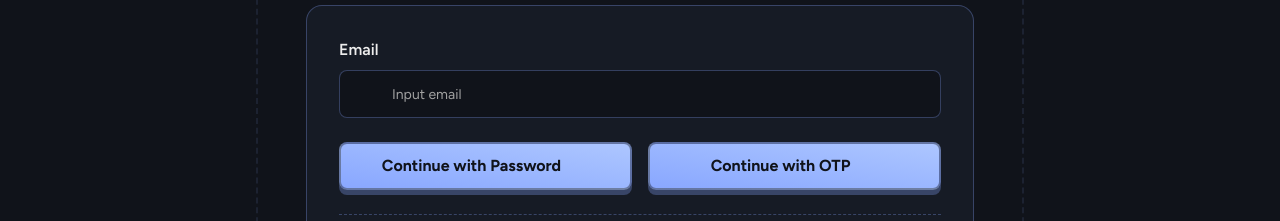
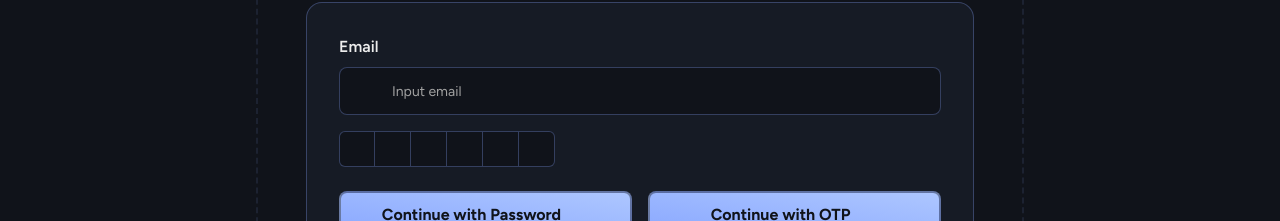
Before and after one commit to ardihp/bagi-bayar, a Next.js app: page /auth/sign-in in a window 1280 px wide. Shown: the part 289-510 px from the top of the page. Built offline with nearby package versions, Linux system fonts and the light colour scheme; no server answers; some icons are missing.

Commit message:
fix(auth): implement input otp

```diff
--- /dev/null
+++ b/components/ui/input-otp.tsx
@@ -0,0 +1,87 @@
+"use client";
+
+import * as React from "react";
+import { OTPInput, OTPInputContext } from "input-otp";
+
+import { cn } from "@/lib/utils";
+import { HugeiconsIcon } from "@hugeicons/react";
+import { MinusSignIcon } from "@hugeicons/core-free-icons";
+
+function InputOTP({
+  className,
+  containerClassName,
+  ...props
+}: React.ComponentProps<typeof OTPInput> & {
+  containerClassName?: string;
+}) {
+  return (
+    <OTPInput
+      data-slot="input-otp"
+      containerClassName={cn(
+        "cn-input-otp flex items-center has-disabled:opacity-50",
+        containerClassName,
+      )}
+      spellCheck={false}
+      className={cn("disabled:cursor-not-allowed", className)}
+      {...props}
+    />
+  );
+}
+
+function InputOTPGroup({ className, ...props }: React.ComponentProps<"div">) {
+  return (
+    <div
+      data-slot="input-otp-group"
+      className={cn(
+        "flex items-center rounded-4xl has-aria-invalid:border-destructive has-aria-invalid:ring-[3px] has-aria-invalid:ring-destructive/20 dark:has-aria-invalid:ring-destructive/40",
+        className,
+      )}
+      {...props}
+    />
+  );
+}
+
+function InputOTPSlot({
+  index,
+  className,
+  ...props
+}: React.ComponentProps<"div"> & {
+  index: number;
+}) {
+  const inputOTPContext = React.useContext(OTPInputContext);
+  const { char, hasFakeCaret, isActive } = inputOTPContext?.slots[index] ?? {};
+
+  return (
+    <div
+      data-slot="input-otp-slot"
+      data-active={isActive}
+      className={cn(
+        "relative flex size-9 items-center justify-center border-y border-r border-secondary/30 bg-background text-sm transition-all outline-none first:rounded-l-md first:border-l last:rounded-r-md aria-invalid:border-destructive data-[active=true]:z-10 data-[active=true]:border-ring data-[active=true]:ring-[3px] data-[active=true]:ring-secondary/20 data-[active=true]:aria-invalid:border-destructive data-[active=true]:aria-invalid:ring-destructive/20 dark:data-[active=true]:aria-invalid:ring-destructive/40",
+        className,
+      )}
+      {...props}
+    >
+      {char}
+      {hasFakeCaret && (
+        <div className="pointer-events-none absolute inset-0 flex items-center justify-center">
+          <div className="h-4 w-px animate-caret-blink bg-foreground duration-1000" />
+        </div>
+      )}
+    </div>
+  );
+}
+
+function InputOTPSeparator({ ...props }: React.ComponentProps<"div">) {
+  return (
+    <div
+      data-slot="input-otp-separator"
+      className="flex items-center [&_svg:not([class*='size-'])]:size-4"
+      role="separator"
+      {...props}
+    >
+      <HugeiconsIcon icon={MinusSignIcon} strokeWidth={2} />
+    </div>
+  );
+}
+
+export { InputOTP, InputOTPGroup, InputOTPSlot, InputOTPSeparator };
--- a/hooks/use-auth.ts
+++ b/hooks/use-auth.ts
@@ -1,7 +1,7 @@
 "use server";
 
 import { createServerSupabase } from "@/lib/supabase/server";
-import { SignInWithEmail, SignUpWithEmail } from "@/types/auth";
+import { SignInWithEmail, SignUpWithEmail, VerifyOTP } from "@/types/auth";
 
 export const signInWithEmail = async (params: SignInWithEmail) => {
   const client = await createServerSupabase();
@@ -54,6 +54,9 @@ export const signInWithOTP = async (params: { email: string }) => {
   const client = await createServerSupabase();
   const { data, error } = await client.auth.signInWithOtp({
     email: params.email,
+    options: {
+      shouldCreateUser: false,
+    },
   });
 
   if (error) {
@@ -69,3 +72,25 @@ export const signInWithOTP = async (params: { email: string }) => {
     message: "OTP Code sent, please kindly check your email.",
   };
 };
+
+export const verifyOTP = async (params: VerifyOTP) => {
+  const client = await createServerSupabase();
+  const { data, error } = await client.auth.verifyOtp({
+    email: params.email,
+    token: params.otp,
+    type: "email",
+  });
+
+  if (error) {
+    return {
+      success: false,
+      message: error?.message,
+    };
+  }
+
+  return {
+    success: true,
+    user: data.user,
+    message: "OTP Valid, redirecting you to dashboard.",
+  };
+};
--- a/modules/auth/sign-in/view.tsx
+++ b/modules/auth/sign-in/view.tsx
@@ -7,8 +7,6 @@ import { Input } from "@/components/ui/input";
 import Link from "next/link";
 import { HugeiconsIcon } from "@hugeicons/react";
 import {
-  ArrowLeft,
-  ArrowLeft02Icon,
   ArrowRight02Icon,
   ArrowTurnBackwardIcon,
   At,
@@ -21,6 +19,12 @@ import { toast } from "@/components/ui/toast";
 import { useState } from "react";
 import { useRouter } from "next/navigation";
 import { signInWithEmail, signInWithOTP } from "@/hooks/use-auth";
+import {
+  InputOTP,
+  InputOTPGroup,
+  InputOTPSlot,
+} from "@/components/ui/input-otp";
+import { REGEXP_ONLY_DIGITS } from "input-otp";
 
 export default function SignInView() {
   const [showPassword, setShowPassword] = useState(false);
@@ -39,11 +43,12 @@ export default function SignInView() {
   const {
     handleSubmit,
     register,
+    watch: getValue,
     setValue,
-    watch: getValue,
     formState: { errors, isSubmitting, isValid },
     clearErrors,
     trigger,
+    setValues,
   } = useForm({
     resolver: yupResolver(schema),
     defaultValues: {},
@@ -57,6 +62,7 @@ export default function SignInView() {
         password: params.password!,
       };
 
+      if (params.isLoginWithPassword) {
         const response = await signInWithEmail(formData);
 
         if (!response.success) {
@@ -65,6 +71,9 @@ export default function SignInView() {
 
         router.push("/app/dashboard");
         router.refresh();
+      } else {
+        await handleSendOTP();
+      }
     } catch (error: any) {
       toast.add({
         title: "Failed to authenticate",
@@ -99,8 +108,10 @@ export default function SignInView() {
   };
 
   const handleBackValidation = () => {
-    setValue("isLoginWithPassword", false);
-    setValue("password", "");
+    setValues({
+      isLoginWithPassword: false,
+      password: "",
+    });
     trigger("email", { shouldFocus: true });
     clearErrors();
   };
@@ -128,6 +139,17 @@ export default function SignInView() {
             </small>
           )}
         </div>
+
+        <InputOTP maxLength={6} pattern={REGEXP_ONLY_DIGITS}>
+          <InputOTPGroup>
+            <InputOTPSlot index={0} />
+            <InputOTPSlot index={1} />
+            <InputOTPSlot index={2} />
+            <InputOTPSlot index={3} />
+            <InputOTPSlot index={4} />
+            <InputOTPSlot index={5} />
+          </InputOTPGroup>
+        </InputOTP>
 
         {getValue("isLoginWithPassword") ? (
           <>
--- a/types/auth.ts
+++ b/types/auth.ts
@@ -7,3 +7,8 @@ export interface SignUpWithEmail {
   email: string;
   password: string;
 }
+
+export interface VerifyOTP {
+  email: string;
+  otp: string;
+}
```
Lines whose indentation alone changed are shown as unchanged.
